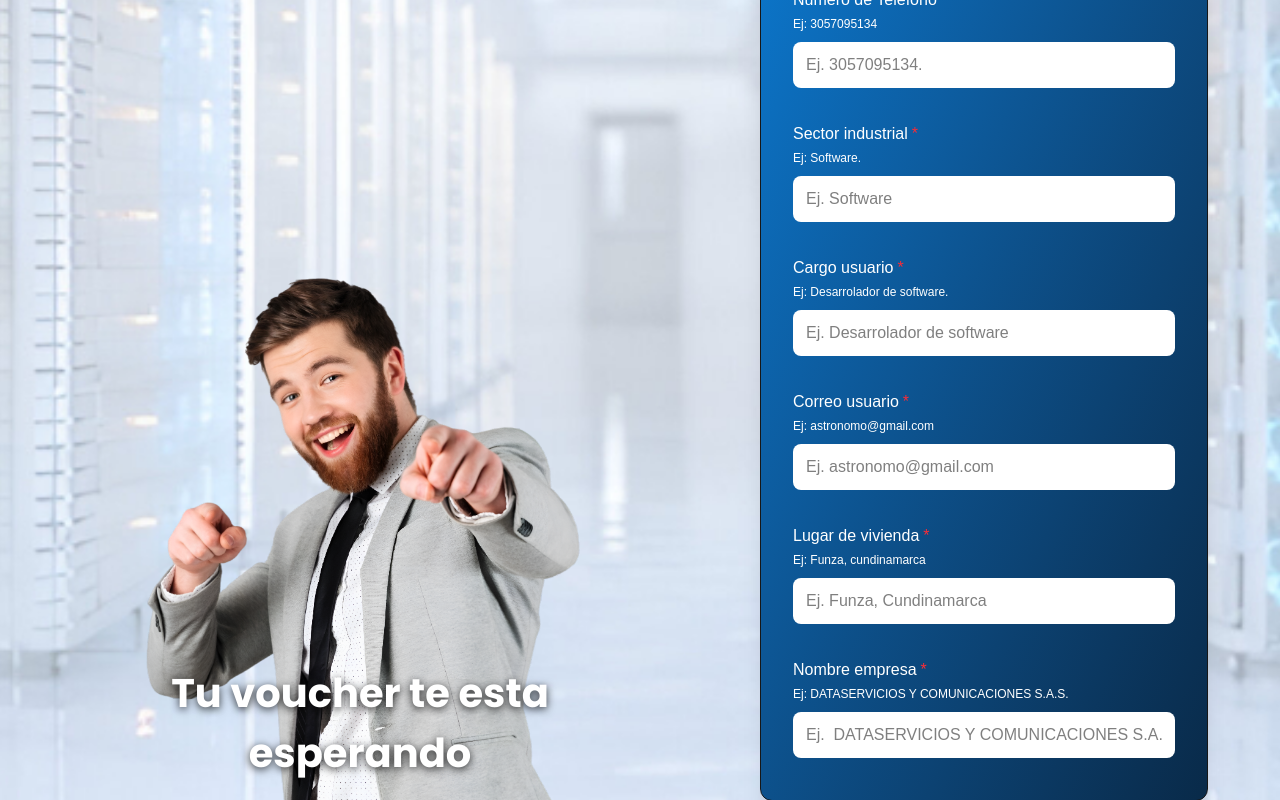
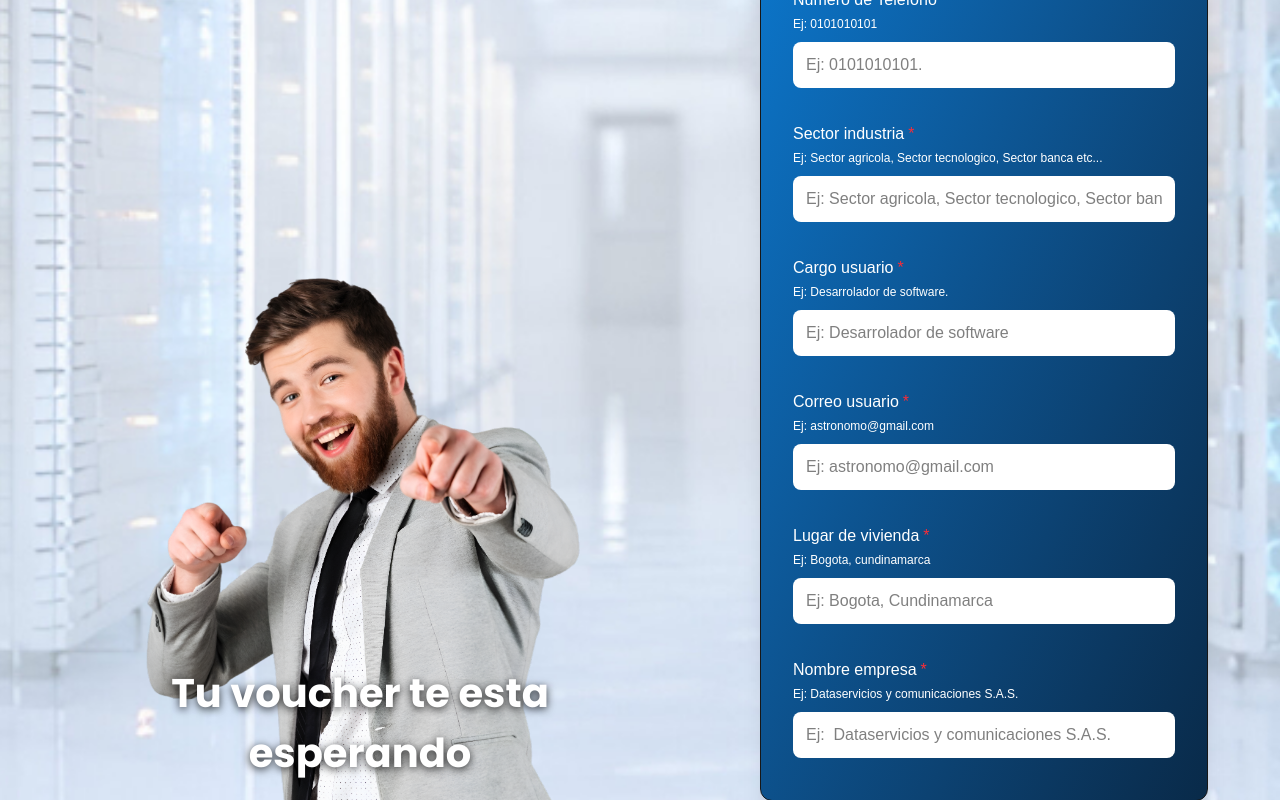
Before and after one commit to Carloooo21/Frontend-mantenimiento, a Next.js app in the folder promocion/: page /principal in a window 1280 px wide. Shown: the part 420-1220 px from the top of the page. Built offline with nearby package versions, Linux system fonts and the light colour scheme.

Commit message:
Toast y validacion

```diff
--- a/promocion/src/app/components/registro/registro.jsx
+++ b/promocion/src/app/components/registro/registro.jsx
@@ -207,7 +207,13 @@ export default function RegisterForm() {
       await handleSubmit(e);
       showAlert(); // Muestra el mensaje por defecto
     } catch (error) {
-      showAlert('Error al enviar el formulario', 'error');
+      // Si fue un Abort (timeout) mostramos el mensaje específico que pediste:
+      if (error && error.name === 'AbortError') {
+        showAlert('Porfavor, intenta de nuevo, no pierdas el descuento, nuestros servidores fallan', 'error');
+      } else {
+        // Mensaje genérico para otros errores
+        showAlert(error?.message || 'Error al enviar el formulario', 'error');
+      }
     }
   };
 
@@ -257,7 +263,6 @@ export default function RegisterForm() {
       >
         <form onSubmit={handleSubmitWithValidation} className="p-8 rounded-xl border border-[#00000] bg-gradient-to-br from-[#0a7bd4] to-[#092a49] rounded-xl shadow-xl ">
           <div className="grid grid-cols-1 md:grid-cols-2 gap-6">
-            {/* Campo: Nombre de la empresa */}
             <div style={{ marginBottom: '10px' }}
               className="md:col-span-2">
               <label style={labelStyle}>Nombre del usuario
@@ -274,7 +279,7 @@ export default function RegisterForm() {
                   ...inputStyle,
                   borderColor: fieldErrors.nombreEmpresa ? '#ff6b6b' : 'rgba(255,255,255,0.15)'
                 }}
-                placeholder="Ej. Galileo Galilei."
+                placeholder="Ej: Galileo Galilei."
                 aria-label="Nombre del usuario" />
               {fieldErrors.nombreUsuario && (
                 <p style={errorStyle}>{fieldErrors.nombreUsuario}</p>
@@ -285,7 +290,7 @@ export default function RegisterForm() {
               className="md:col-span-2">
               <label style={labelStyle}>Numero de Telefono
                 <span className="text-red-500 ml-1">*</span>
-                <span className="text-xs text-white-400 block mt-1">Ej: 3057095134</span>
+                <span className="text-xs text-white-400 block mt-1">Ej: 0101010101</span>
               </label>
               <input
                 value={formData.numeroTelefono}
@@ -295,7 +300,7 @@ export default function RegisterForm() {
                 style={{
                   ...inputStyle,
                   borderColor: fieldErrors.numeroTelefono ? '#ff6b6b' : 'rgba(255,255,255,0.15)'
-                }} placeholder="Ej. 3057095134."
+                }} placeholder="Ej: 0101010101."
                 aria-label="Numero de telefono"
               />
               {fieldErrors.numeroTelefono && (
@@ -304,9 +309,9 @@ export default function RegisterForm() {
             </div>
             <div style={{ marginBottom: '10px' }}
               className="md:col-span-2">
-              <label style={labelStyle}>Sector industrial
+              <label style={labelStyle}>Sector industria
                 <span className="text-red-500 ml-1">*</span>
-                <span className="text-xs text-white-400 block mt-1">Ej: Software.</span>
+                <span className="text-xs text-white-400 block mt-1">Ej: Sector agricola, Sector tecnologico, Sector banca etc...</span>
               </label>
               <input
                 value={formData.sectorIndustrial}
@@ -317,7 +322,7 @@ export default function RegisterForm() {
                   ...inputStyle,
                   borderColor: fieldErrors.sectorIndustrial ? '#ff6b6b' : 'rgba(255,255,255,0.15)'
                 }}
-                placeholder="Ej. Software"
+                placeholder="Ej: Sector agricola, Sector tecnologico, Sector banca etc..."
                 aria-label="Sector industrial"
 
               />
@@ -340,7 +345,7 @@ export default function RegisterForm() {
                   ...inputStyle,
                   borderColor: fieldErrors.cargoUsuario ? '#ff6b6b' : 'rgba(255,255,255,0.15)'
                 }}
-                placeholder="Ej. Desarrolador de software"
+                placeholder="Ej: Desarrolador de software"
                 aria-label="Cargo de usuario" />
               {fieldErrors.cargoUsuario && (
                 <p style={errorStyle}>{fieldErrors.cargoUsuario}</p>
@@ -361,7 +366,7 @@ export default function RegisterForm() {
                   ...inputStyle,
                   borderColor: fieldErrors.correoUsuario ? '#ff6b6b' : 'rgba(255,255,255,0.15)'
                 }}
-                placeholder="Ej. astronomo@gmail.com"
+                placeholder="Ej: astronomo@gmail.com"
                 aria-label="Correo del usuario" />
               {fieldErrors.correoUsuario && (
                 <p style={errorStyle}>{fieldErrors.correoUsuario}</p>
@@ -371,7 +376,7 @@ export default function RegisterForm() {
               className="md:col-span-2">
               <label style={labelStyle}>Lugar de vivienda
                 <span className="text-red-500 ml-1">*</span>
-                <span className="text-xs text-white-400 block mt-1">Ej: Funza, cundinamarca</span>
+                <span className="text-xs text-white-400 block mt-1">Ej: Bogota, cundinamarca</span>
               </label>
               <input
                 value={formData.lugarUsuario}
@@ -382,7 +387,7 @@ export default function RegisterForm() {
                   ...inputStyle,
                   borderColor: fieldErrors.lugarUsuario ? '#ff6b6b' : 'rgba(255,255,255,0.15)'
                 }}
-                placeholder="Ej. Funza, Cundinamarca"
+                placeholder="Ej: Bogota, Cundinamarca"
                 aria-label="lugar de asentamiento" />
               {fieldErrors.lugarUsuario && (
                 <p style={errorStyle}>{fieldErrors.lugarUsuario}</p>
@@ -392,7 +397,7 @@ export default function RegisterForm() {
               className="md:col-span-2">
               <label style={labelStyle}>Nombre empresa
                 <span className="text-red-500 ml-1">*</span>
-                <span className="text-xs text-white-400 block mt-1">Ej: DATASERVICIOS Y COMUNICACIONES S.A.S.</span>
+                <span className="text-xs text-white-400 block mt-1">Ej: Dataservicios y comunicaciones S.A.S.</span>
               </label>
               <input
                 value={formData.nombreEmpresa}
@@ -403,7 +408,7 @@ export default function RegisterForm() {
                   ...inputStyle,
                   borderColor: fieldErrors.nombreEmpresa ? '#ff6b6b' : 'rgba(255,255,255,0.15)'
                 }}
-                placeholder="Ej.  DATASERVICIOS Y COMUNICACIONES S.A.S."
+                placeholder="Ej:  Dataservicios y comunicaciones S.A.S."
                 aria-label="lugar de empresa" />
               {fieldErrors.nombreEmpresa && (
                 <p style={errorStyle}>{fieldErrors.nombreEmpresa}</p>
--- a/promocion/src/app/lib/useRegister.jsx
+++ b/promocion/src/app/lib/useRegister.jsx
@@ -87,11 +87,19 @@ export default function useRegister() {
       clearTimeout(timeoutId)
 
       if (!res.ok) {
-        const errorData = await res.json();
-        throw new Error(errorData.message || `Error ${res.status}`);
-
+        // lee json si viene, si no, lanza un mensaje por status
+        let errorMsg = `Error ${res.status}`;
+        try {
+          const errJson = await res.json();
+          if (errJson && (errJson.message || errJson.error)) {
+            errorMsg = errJson.message || errJson.error;
+          }
+        } catch (readErr) {
+          // ignora parse error
+        }
+        const err = new Error(errorMsg);
+        throw err;
       }
-
 
       const data = await res.json();
 
@@ -111,8 +119,7 @@ export default function useRegister() {
         new Date(data.expiracionCodigo).toISOString()
 
       );
-      setMostrarCard(true);
-      setMensaje('Registro exitoso, patron')
+      setMensaje('Registro exitoso, patron');
     } catch (error) {
       console.error("Error registrando usuario: ", error);
       setMensaje(error.name === "AbortError")
```
